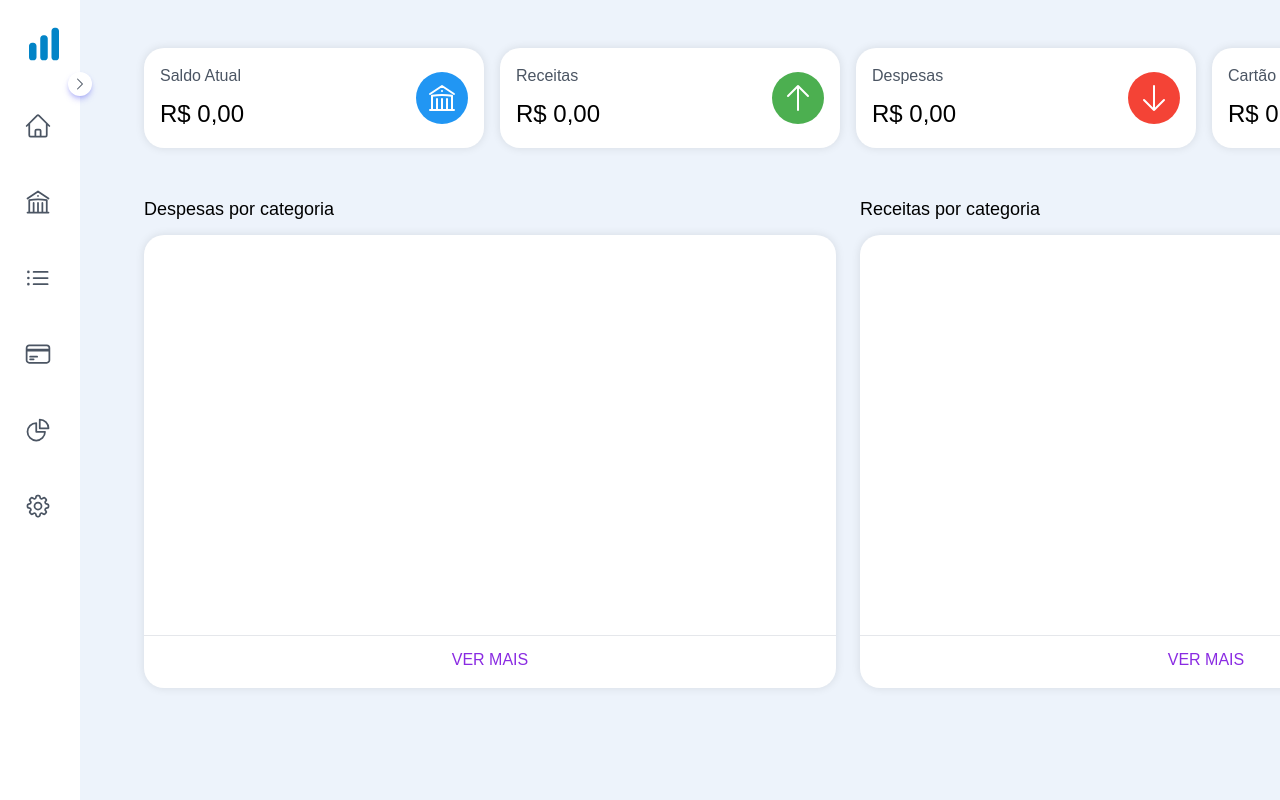
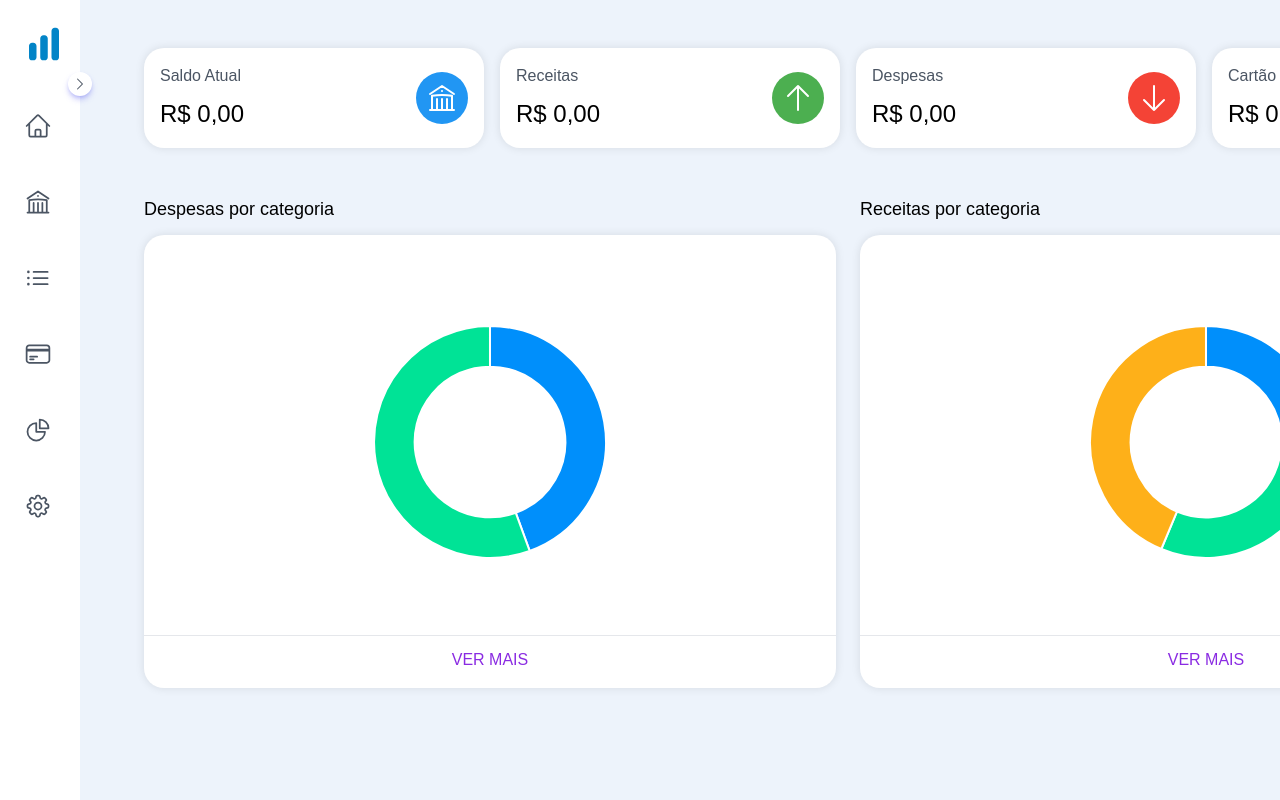
Before and after one commit to ramosnilmar/finance, a Next.js app: page / in a window 1280 px wide. Shown: the top 800 px of the page. Built offline with nearby package versions, Linux system fonts and the light colour scheme.

Commit message:
add charts

```diff
--- a/package.json
+++ b/package.json
@@ -13,12 +13,14 @@
     "@types/node": "20.4.1",
     "@types/react": "18.2.14",
     "@types/react-dom": "18.2.6",
+    "apexcharts": "^3.41.0",
     "autoprefixer": "10.4.14",
     "eslint": "8.44.0",
     "eslint-config-next": "13.4.9",
     "next": "13.4.9",
     "postcss": "8.4.25",
     "react": "18.2.0",
+    "react-apexcharts": "^1.4.1",
     "react-dom": "18.2.0",
     "tailwindcss": "3.3.2",
     "typescript": "5.1.6"
--- a/src/app/page.tsx
+++ b/src/app/page.tsx
@@ -1,8 +1,25 @@
+"use client";
 import Card from "@/components/Card";
 import Sidebar from "@/components/Sidebar";
 import TopCard from "@/components/TopCard";
+import dynamic from "next/dynamic";
+import type { ApexOptions } from "apexcharts";
+
+const Chart = dynamic(() => import("react-apexcharts"), { ssr: false });
 
 export default function Home() {
+  const options: ApexOptions = {
+    chart: {
+      type: "donut",
+    },
+    dataLabels: {
+      enabled: false,
+    },
+    legend: {
+      show: false,
+    },
+  };
+
   return (
     <main className="flex gap-16">
       <Sidebar />
@@ -13,15 +30,17 @@ export default function Home() {
             title="Despesas por categoria"
             action={{ title: "Ver mais", link: "/despesas" }}
           >
-            <div className="h-96">
-              <div className="border-"></div>
+            <div className="h-96 flex justify-center items-center">
+              <Chart options={options} series={[44, 55]} type="donut" />
             </div>
           </Card>
           <Card
             title="Receitas por categoria"
             action={{ title: "Ver mais", link: "/receitas" }}
           >
-            <div className="h-96"></div>
+            <div className="h-96 flex justify-center items-center">
+              <Chart options={options} series={[70, 91, 125]} type="donut" />
+            </div>
           </Card>
         </div>
       </div>
```
Also changed, not shown: 2 other files (tests, documents, lock files or other folders).
